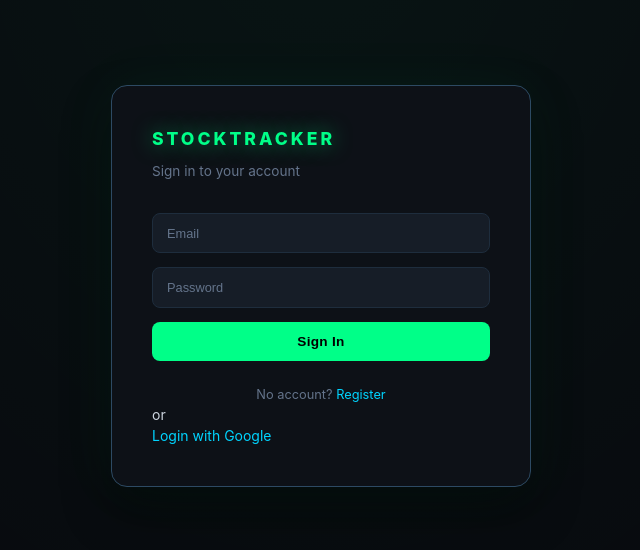
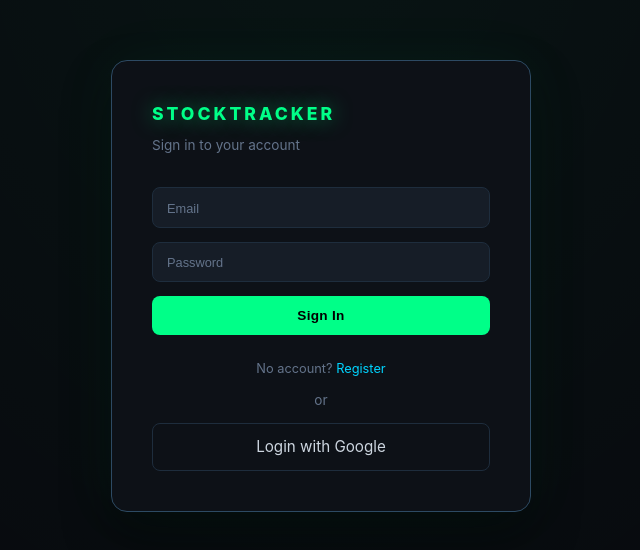
Before and after one commit to IshaKaushik31/stock-tracker, a React app in the folder frontend/: page /login in a window 1280 px wide. Shown: the part 114-664 px from the top of the page, without its empty margins (319-959 px from the left). Built offline with nearby package versions, Linux system fonts and the light colour scheme; no server answers; the HTML template or start-up script is replaced by a standard one.

Commit message:
changed frontend

```diff
--- a/frontend/src/index.css
+++ b/frontend/src/index.css
@@ -131,6 +131,33 @@ a:hover { opacity: 0.8; }
   margin-top: 1.5rem;
   color: var(--text-dim);
   font-size: 0.8rem;
+}
+
+.divider {
+  text-align: center;
+  color: var(--text-dim);
+  font-size: 0.85rem;
+  margin: 0.75rem 0;
+}
+
+.btn-google {
+  display: block;
+  width: 100%;
+  padding: 0.75rem;
+  text-align: center;
+  background: transparent;
+  border: 1px solid var(--border);
+  border-radius: 8px;
+  color: var(--text);
+  text-decoration: none;
+  font-size: 0.95rem;
+  transition: border-color 0.2s, background 0.2s;
+  box-sizing: border-box;
+}
+
+.btn-google:hover {
+  border-color: var(--neon-cyan);
+  background: rgba(0, 212, 255, 0.05);
 }
 
 /* ── Forms ──────────────────────────────────── */
```
